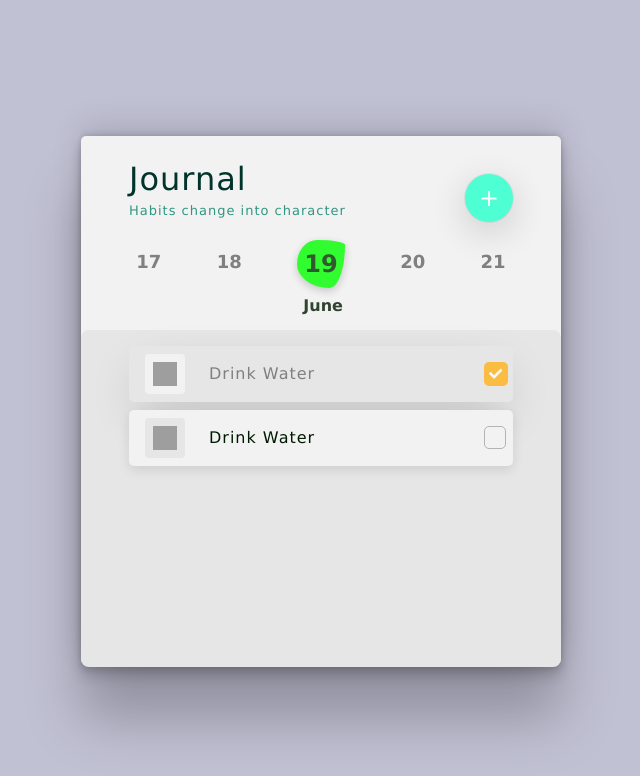
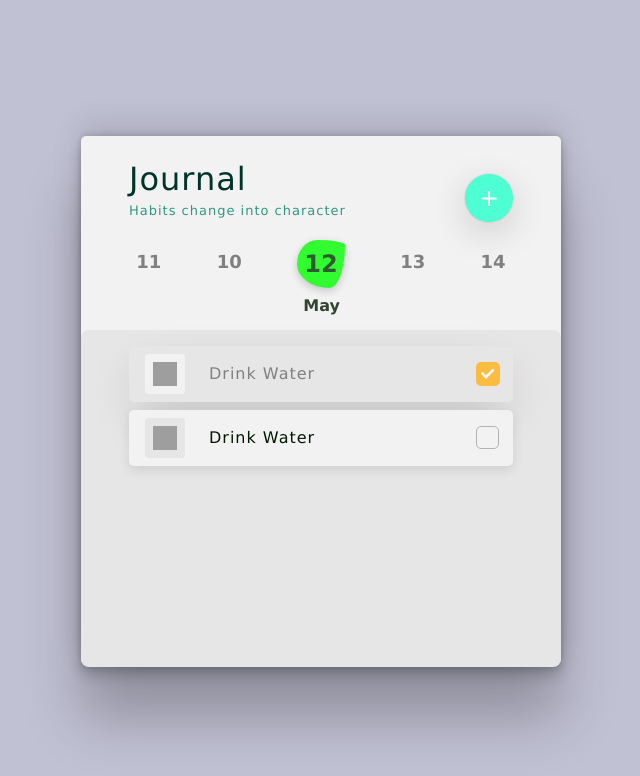
Before and after one commit to Sagarmikeylevi/Habit-Tracker-App, a React (Create React App) app: page / in a window 1280 px wide. Shown: the top 776 px of the page, without its empty margins (319-959 px from the left). Built offline with nearby package versions, Linux system fonts and the light colour scheme; grey boxes are pictures that could not be loaded.

Commit message:
make the dates dynamic

```diff
--- a/package.json
+++ b/package.json
@@ -3,12 +3,14 @@
   "version": "0.1.0",
   "private": true,
   "dependencies": {
+    "@reduxjs/toolkit": "^1.9.5",
     "@testing-library/jest-dom": "^5.16.5",
     "@testing-library/react": "^13.4.0",
     "@testing-library/user-event": "^13.5.0",
     "react": "^18.2.0",
     "react-dom": "^18.2.0",
     "react-icons": "^4.8.0",
+    "react-redux": "^8.0.5",
     "react-router-dom": "^6.11.2",
     "react-scripts": "5.0.1",
     "web-vitals": "^2.1.4"
--- a/src/components/HabitTracker.js
+++ b/src/components/HabitTracker.js
@@ -20,7 +20,7 @@ const router = createBrowserRouter([
             element: <Category />,
           },
           {
-            path: "task-form",
+            path: "task-form/:link",
             element: <TaskForm />,
           },
         ],
--- a/src/components/createtasks/CategoryList.js
+++ b/src/components/createtasks/CategoryList.js
@@ -1,7 +1,11 @@
+import {Link} from 'react-router-dom';
 import Card from '../UI/Card';
 import classes from './CategoryList.module.css';
 
 const CategoryList = () => {
+  const link = encodeURIComponent(
+    "https://cdn-icons-png.flaticon.com/128/7794/7794196.png"
+  );
     return (
       <Card className={classes.wrapper}>
         <header>
@@ -11,7 +15,7 @@ const CategoryList = () => {
           />
           <p>Select a category for your habit</p>
         </header>
-
+        <Link to={`/create/task-form/${link}`}>
           <div className={classes.categorys}>
             <ul>
               <li>
@@ -145,6 +149,7 @@ const CategoryList = () => {
               </li>
             </ul>
           </div>
+        </Link>
       </Card>
     );
 }
--- a/src/components/tasks/TaskCreate.js
+++ b/src/components/tasks/TaskCreate.js
@@ -1,3 +1,4 @@
+import {Link} from 'react-router-dom';
 import classes from './TaskCreate.module.css'
 const TaskCreate = () => {
     return (
@@ -6,10 +7,12 @@ const TaskCreate = () => {
           <h1>Journal</h1>
           <p>Habits change into character</p>
         </div>
-        <div className={classes.createTask}>
-          <span className={classes.plus}>+</span>
-          <span className={classes.text}>Add Task</span>
-        </div>
+        <Link to="create/category">
+          <div className={classes.createTask}>
+            <span className={classes.plus}>+</span>
+            <span className={classes.text}>Add Task</span>
+          </div>
+        </Link>
       </div>
     );
 }
--- a/src/components/tasks/TaskCreate.module.css
+++ b/src/components/tasks/TaskCreate.module.css
@@ -7,6 +7,10 @@
   justify-content: space-between;
   align-items: center;
   flex-direction: row;
+}
+
+.wrapper a {
+  text-decoration: none;
 }
 
 .header {
--- a/src/components/tasks/TaskDate.js
+++ b/src/components/tasks/TaskDate.js
@@ -1,16 +1,32 @@
 import classes from './TaskDate.module.css';
 
 const TaskDate = () => {
+   const formatDate = (date, days) => {
+     const newDate = new Date(date);
+     newDate.setDate(date.getDate() + days);
+     const formattedDate = newDate.getDate();
+     const formattedMonth = newDate.toLocaleString("en-US", { month: "short" });
+     return { formattedDate, formattedMonth };
+   };
+
+   const date = new Date();
+   const currentDate = date.getDate();
+   const currentMonth = date.toLocaleString("en-US", { month: "short" });
+   const prevDateByOne = formatDate(date, -1);
+   const prevDateByTwo = formatDate(date, -2);
+   const nextDateByOne = formatDate(date, 1);
+   const nextDateByTwo = formatDate(date, 2);
+
     return (
       <div className={classes.wrapper}>
-        <span>17</span>
-        <span>18</span>
+        <span>{prevDateByOne.formattedDate}</span>
+        <span>{prevDateByTwo.formattedDate}</span>
         <div className={classes.actualDate}>
-            <p className={classes.actualDate_Style}>19</p>
-            <p className={classes.actualDate_month}>June</p>
+            <p className={classes.actualDate_Style}>{currentDate}</p>
+            <p className={classes.actualDate_month}>{currentMonth}</p>
         </div>
-        <span>20</span>
-        <span>21</span>
+        <span>{nextDateByOne.formattedDate}</span>
+        <span>{nextDateByTwo.formattedDate}</span>
       </div>
     );
 }
--- a/src/components/tasks/TaskDate.module.css
+++ b/src/components/tasks/TaskDate.module.css
@@ -5,9 +5,7 @@
     flex-direction: row;
     font-size: large;
     justify-content: space-evenly;
-    /* align-items: center; */
     font-weight: 600;
-    /* border: 1px solid red; */
     cursor: pointer;
 }
 
--- a/src/components/tasks/TaskName.module.css
+++ b/src/components/tasks/TaskName.module.css
@@ -70,7 +70,7 @@
 }
 
 .taskBar p {
-  width: 64%;
+  width: 62%;
   font-size: medium;
   font-weight: 500;
   letter-spacing: 1px;
```
Also changed, not shown: 1 other file (tests, documents, lock files or other folders). Lines whose indentation alone changed are shown as unchanged.
